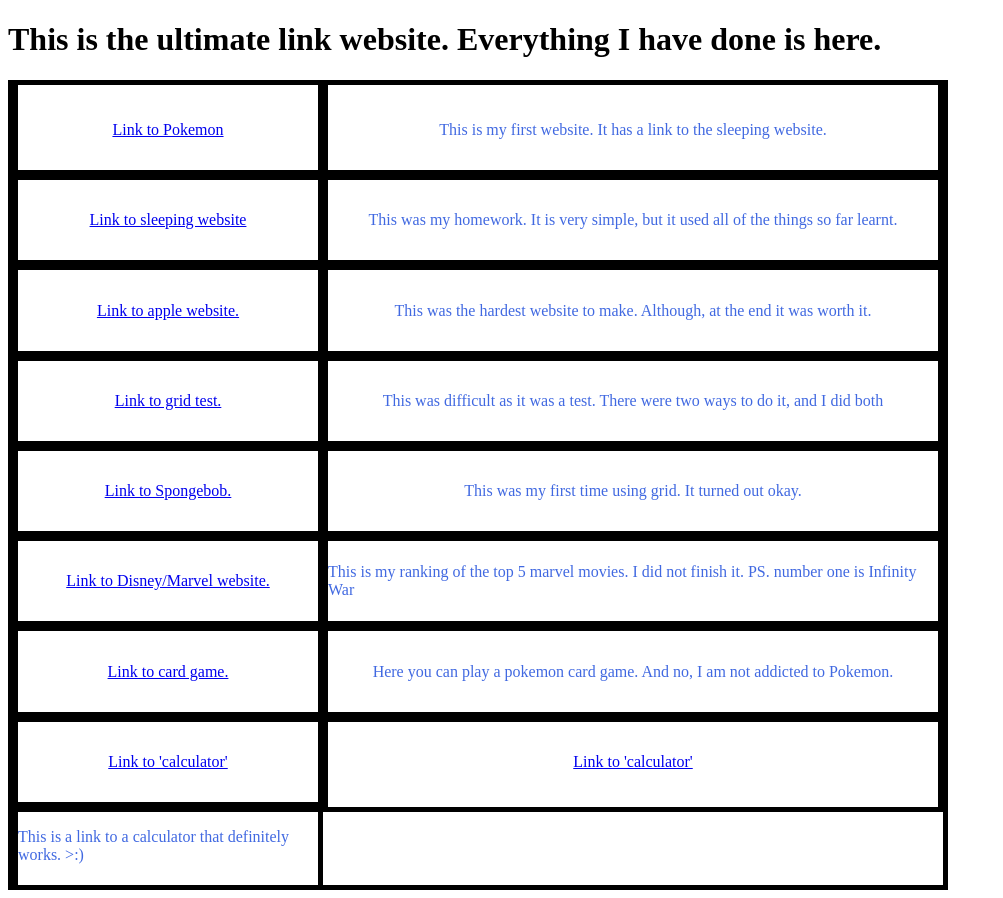
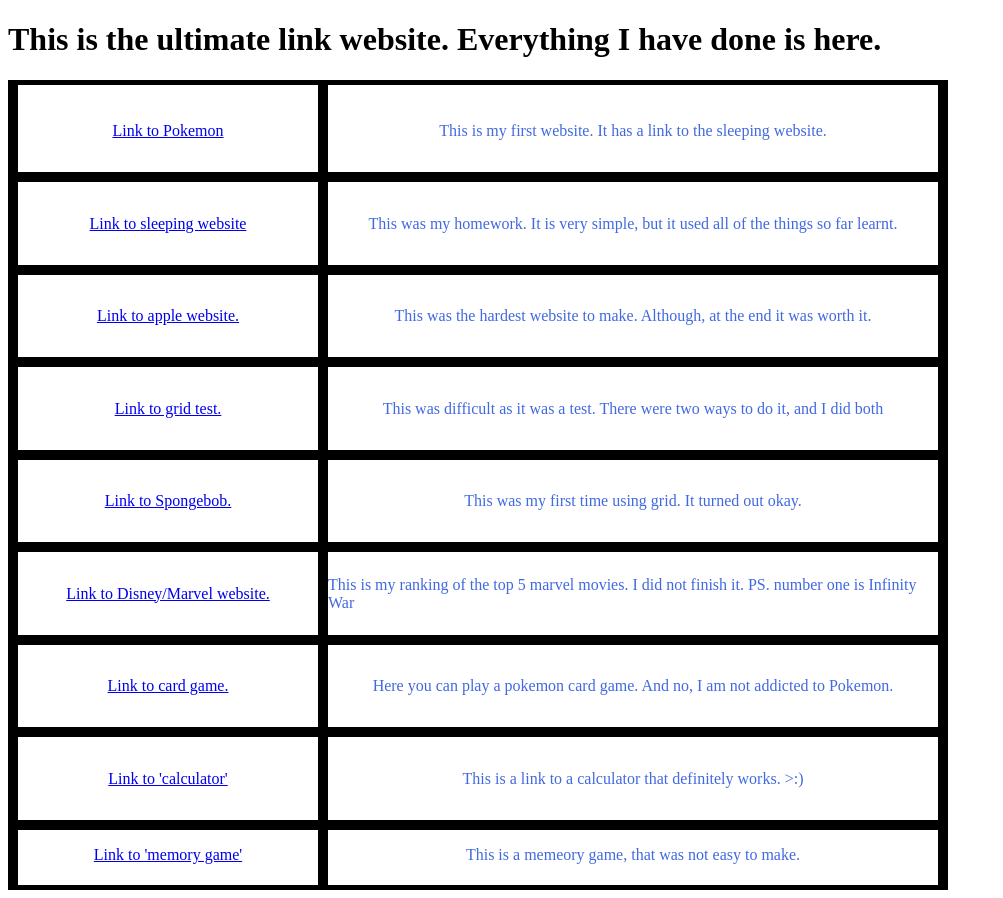
Before and after one commit to opagal56/opagal56.github.io, a plain HTML site: page index.html in a window 1280 px wide. Shown: the whole page, without its empty margins (0-1003 px from the left). Drawn offline with Linux system fonts and the light colour scheme.

Commit message:
memory game

```diff
--- a/index.html
+++ b/index.html
@@ -74,11 +74,14 @@
     <div class="pik but">
       <a href="calculator/index.html">Link to 'calculator'</a>
     </div>
+    <div class="pik">
+      <p>This is a link to a calculator that definitely works. >:)</p>
+    </div>
     <div class="pik but">
-      <a href="memory-game/index.html">Link to 'calculator'</a>
+      <a href="memory-game/index.html">Link to 'memory game'</a>
     </div>
     <div class="pik">
-      <p>This is a link to a calculator that definitely works. >:)</p>
+      <p>This is a memeory game, that was not easy to make.</p>
     </div>
   </div>
 </body>
```
